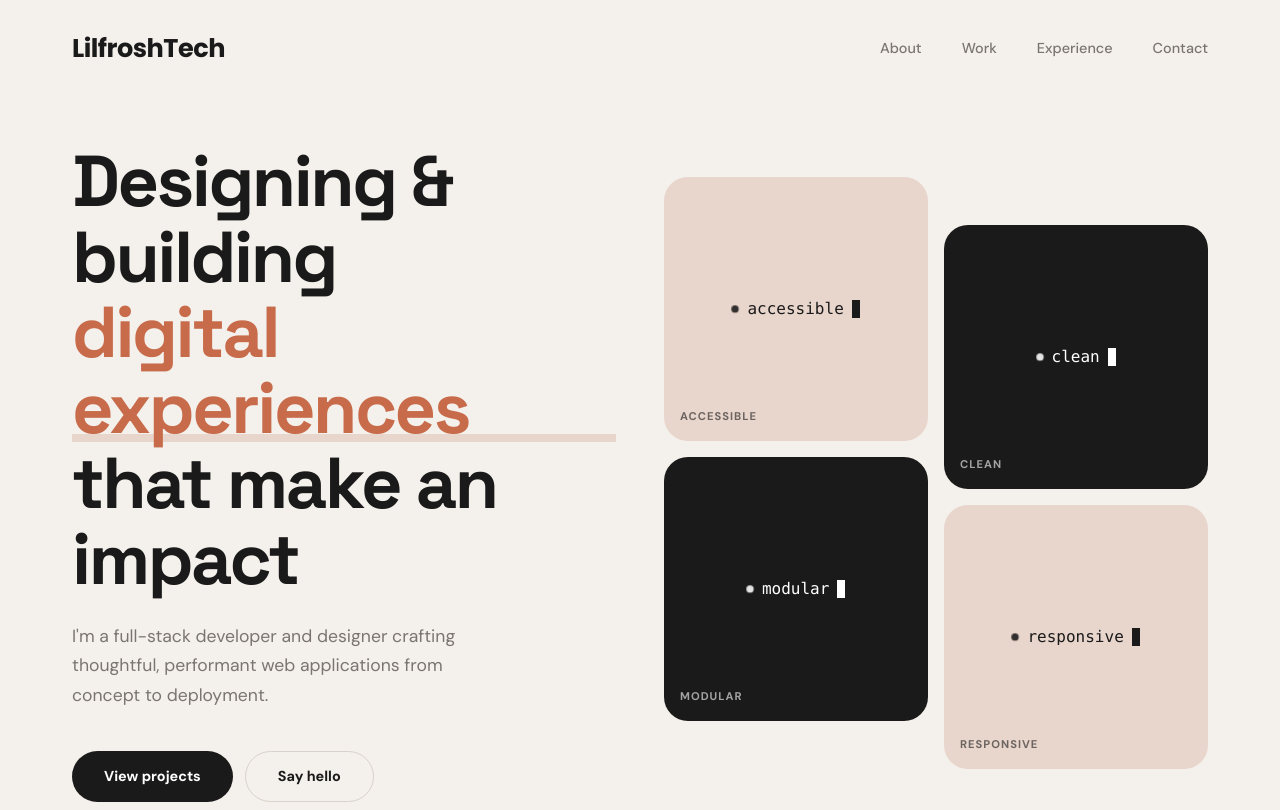
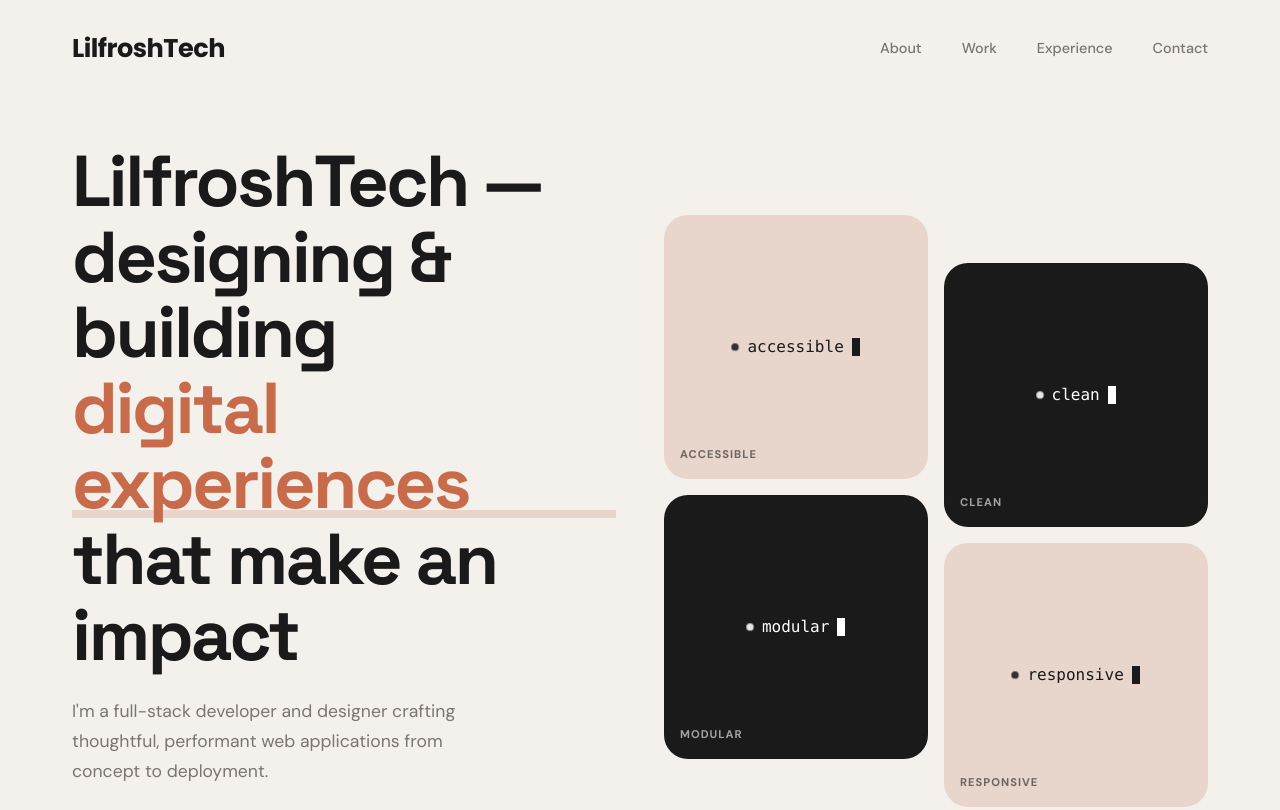
Before and after one commit to lilfroshtech1899/portfolio, a website: page index.html in a window 1280 px wide. Shown: the top 810 px of the page. Drawn offline with nearby package versions, Linux system fonts and the light colour scheme; no server answers.

Commit message:
seo: add LilfroshTech to hero H1 for brand-name visibility

```diff
--- a/index.html
+++ b/index.html
@@ -78,7 +78,7 @@
     <div class="hero">
       <div class="hero-left">
         <h1>
-          Designing & building
+          LilfroshTech — designing & building
           <span class="accent-text">digital experiences</span>
           that make an impact
         </h1>
```
